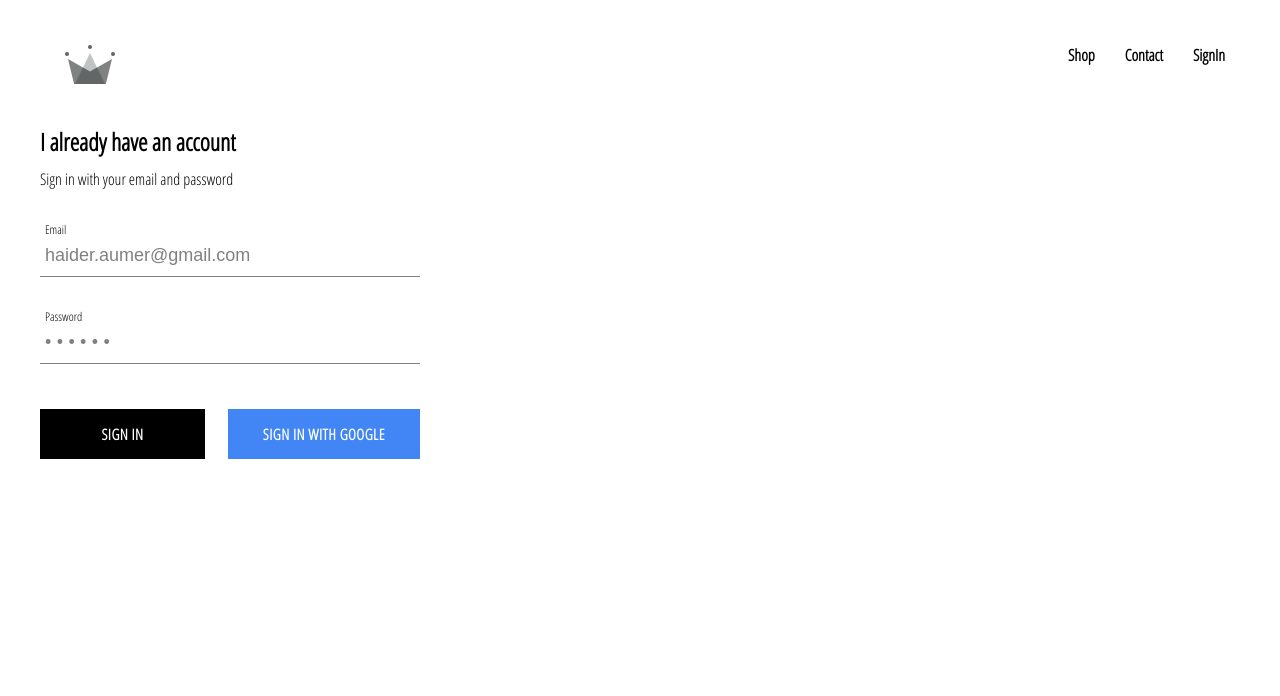
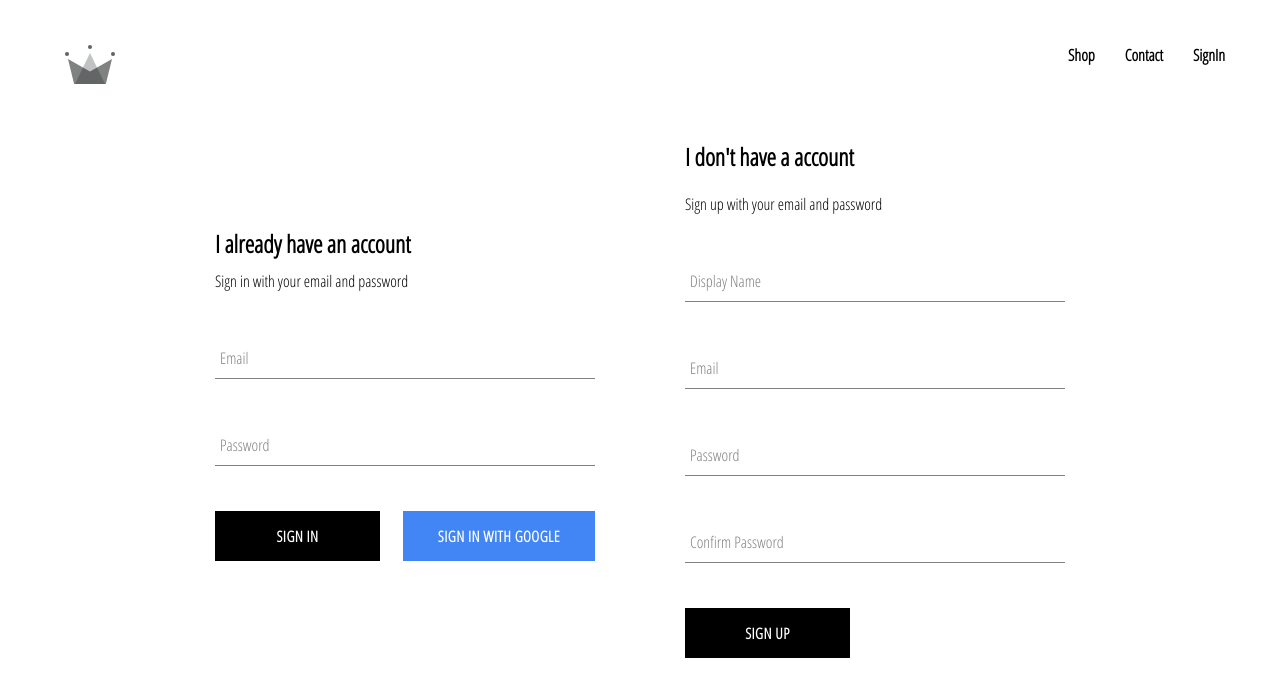
Before and after one commit to hyderly/crwn-clothing, a React (Create React App) app: page /signin in a window 1280 px wide. Shown: the top 696 px of the page. Built offline with nearby package versions, Linux system fonts and the light colour scheme; no server answers.

Commit message:
add sign-in and sign-up functionality with email and password

```diff
--- a/src/components/sign-in/sign-in.component.jsx
+++ b/src/components/sign-in/sign-in.component.jsx
@@ -2,7 +2,7 @@
 
 import FormInput from "../form-input/form-input.component";
 import CustomButton from "../custom-button/custom-button.component";
-import { signInWithGoogle } from "../../firebase/firebase.utils";
+import { signInWithGoogle, auth } from "../../firebase/firebase.utils";
 
 import "./sign-in.styles.scss";
 
@@ -11,16 +11,20 @@
     super(props);
 
     this.state = {
-      email: "haider.aumer@gmail.com",
-      password: "haider"
+      email: "",
+      password: ""
     };
   }
 
-  handleSubmit = event => {
+  handleSubmit = async event => {
     event.preventDefault();
-
-    // set blank email and password when form submit
-    this.setState({ email: "", password: "" });
+    const { email, password } = this.state;
+    try {
+      await auth.signInWithEmailAndPassword(email, password);
+      this.setState({ email: "", password: "" });
+    } catch (error) {
+      console.error(error);
+    }
   };
 
   handleChange = event => {
@@ -31,6 +35,7 @@
   };
 
   render() {
+    const { email, password } = this.state;
     return (
       <div className="sign-in">
         <h2 className="title">I already have an account</h2>
@@ -39,7 +44,7 @@
           <FormInput
             name="email"
             type="email"
-            value={this.state.email}
+            value={email}
             handleChange={this.handleChange}
             label="Email"
             required
@@ -47,7 +52,7 @@
           <FormInput
             name="password"
             type="password"
-            value={this.state.password}
+            value={password}
             handleChange={this.handleChange}
             label="Password"
             required
--- /dev/null
+++ b/src/components/sign-up/sign-up.component.jsx
@@ -0,0 +1,98 @@
+import React, { Component } from "react";
+
+import FormInput from "../form-input/form-input.component";
+import CustomButton from "../custom-button/custom-button.component";
+
+import { auth, createUserProfileDocument } from "../../firebase/firebase.utils";
+
+import "./sign-up.styles.scss";
+
+class SignUp extends Component {
+  constructor(props) {
+    super(props);
+    this.state = {
+      displayName: "",
+      email: "",
+      password: "",
+      confirmPassword: ""
+    };
+  }
+
+  handleSubmit = async event => {
+    event.preventDefault();
+
+    // eslint-disable-next-line
+    const { displayName, email, password, confirmPassword } = this.state;
+    if (password !== confirmPassword) {
+      alert("password don't match");
+      return;
+    }
+    try {
+      const { user } = await auth.createUserWithEmailAndPassword(
+        email,
+        password
+      );
+      await createUserProfileDocument(user, { displayName });
+      this.setState({
+        displayName: "",
+        email: "",
+        password: "",
+        confirmPassword: ""
+      });
+    } catch (error) {
+      console.error(error);
+    }
+  };
+
+  handleChange = event => {
+    const { name, value } = event.target;
+    this.setState({ [name]: value });
+  };
+
+  render() {
+    const { displayName, email, password, confirmPassword } = this.state;
+    return (
+      <div className="sign-up">
+        <h2 className="title">I don't have a account</h2>
+        <span>Sign up with your email and password</span>
+        <form className="sign-up-form" onSubmit={this.handleSubmit}>
+          <FormInput
+            type="text"
+            name="displayName"
+            value={displayName}
+            onChange={this.handleChange}
+            label="Display Name"
+            required
+          />
+          <FormInput
+            type="text"
+            name="email"
+            value={email}
+            onChange={this.handleChange}
+            label="Email"
+            required
+          />
+          <FormInput
+            type="password"
+            name="password"
+            value={password}
+            onChange={this.handleChange}
+            label="Password"
+            required
+          />
+          <FormInput
+            type="password"
+            name="confirmPassword"
+            value={confirmPassword}
+            onChange={this.handleChange}
+            label="Confirm Password"
+            required
+          />
+          <CustomButton type="submit">SIGN UP</CustomButton>
+        </form>
+      </div>
+    );
+  }
+}
+
+export default SignUp;
--- /dev/null
+++ b/src/components/sign-up/sign-up.styles.scss
@@ -0,0 +1,9 @@
+.sign-up {
+  display: flex;
+  flex-direction: column;
+  width: 380px;
+
+  &.title {
+    margin: 10px 0;
+  }
+}
--- a/src/pages/sign-in-sign-up/sign-in-sign-up.component.jsx
+++ b/src/pages/sign-in-sign-up/sign-in-sign-up.component.jsx
@@ -2,10 +2,12 @@
 
 import "./sign-in-sign-up.styles.scss";
 import SignIn from "../../components/sign-in/sign-in.component";
+import SignUp from "../../components/sign-up/sign-up.component";
 
 const SignInAndSignUpPage = () => (
   <div className="sign-in-sign-up">
     <SignIn />
+    <SignUp />
   </div>
 );
 
--- a/src/pages/sign-in-sign-up/sign-in-sign-up.styles.scss
+++ b/src/pages/sign-in-sign-up/sign-in-sign-up.styles.scss
@@ -0,0 +1,8 @@
+.sign-in-sign-up {
+  width: 850px;
+  display: flex;
+  justify-content: space-between;
+  align-items: center;
+
+  margin: 30px auto;
+}
```
